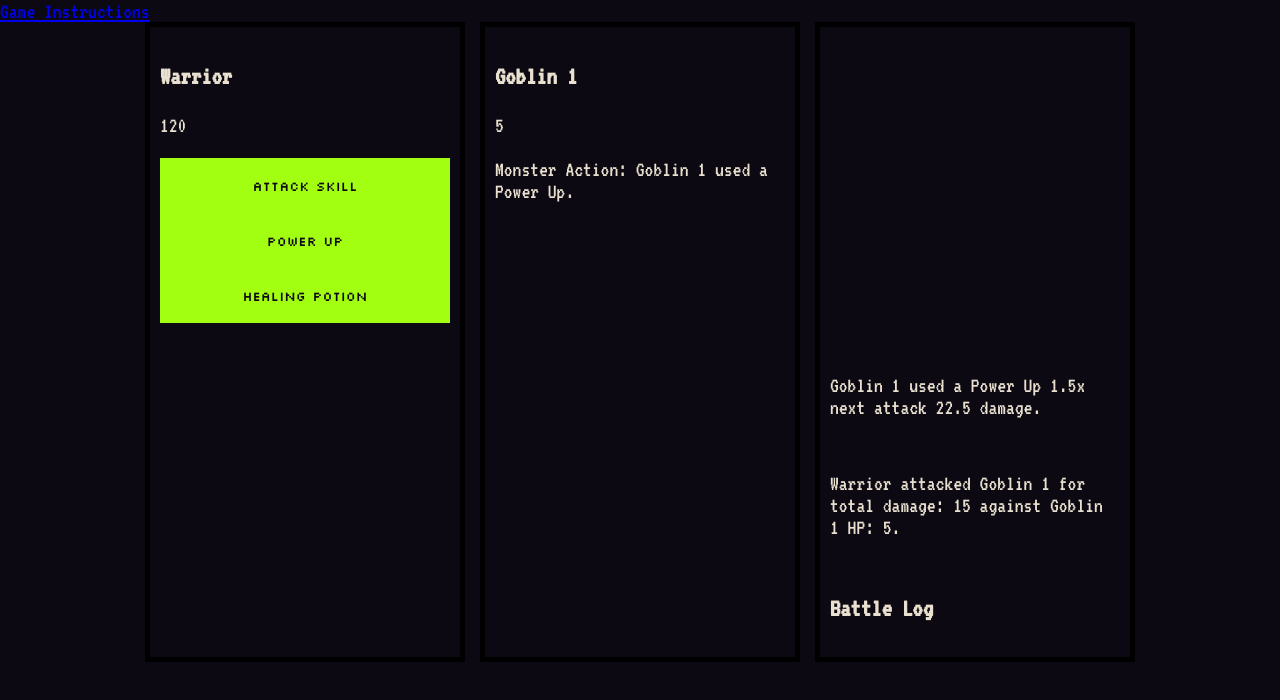
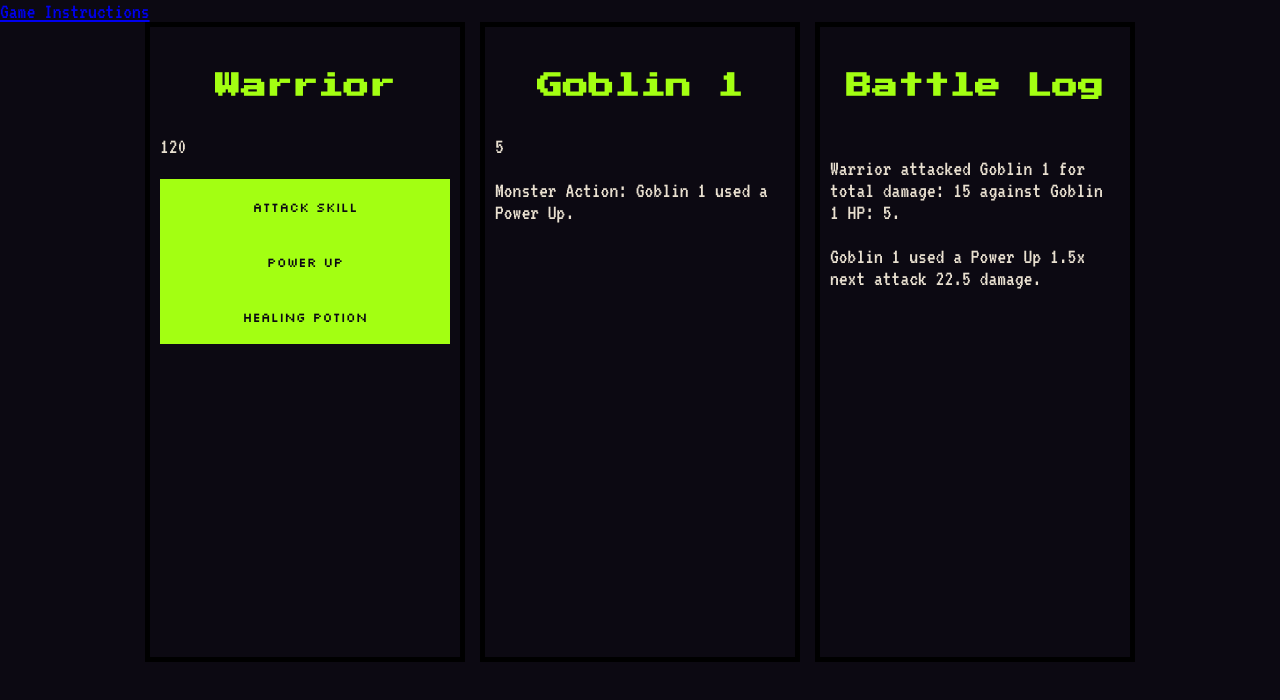
Before and after one commit to MurtadhaFateel/GoblinCrypt, a plain HTML site: page index.html in a window 1280 px wide. Both pictures are taken after a click on the button "Attack Skill". Drawn offline with Linux system fonts and the light colour scheme.

Commit message:
added battlelog messages in HTML + Update cache el in JS & created an auto scroll function in JS

```diff
--- a/css/gamestyle.css
+++ b/css/gamestyle.css
@@ -45,6 +45,13 @@ body {
   font-size: 22px;
 }
 
+h1, h2, h3 {
+  font-family: var(--font-heading);
+  line-height: 1.8;
+  color: var(--toxic);
+  text-align: center;
+}
+
 button {
   background: var(--toxic);
   color: var(--bg-main);
@@ -72,8 +79,6 @@ button:hover {
     justify-content: center;
     min-width: 75vw;
 }
-
-/*  */
 .display {
     border: 5px solid black;
     padding: 10px;
@@ -85,8 +90,16 @@ button:hover {
 }
 
 #battleLog {
-    overflow: auto;
+    overflow: hidden;
+}
+
+#battleLogMessages {
+    height: 65vh;
+    overflow-y: auto;
+    overflow-x: hidden;
     scrollbar-width: none;
-    display: flex;
-    flex-direction: column-reverse;
 }
+
+#battleLogMessages::-webkit-scrollbar {
+    display: none;
+}
--- a/index.html
+++ b/index.html
@@ -38,6 +38,8 @@
 
         <div id="battleLog" class="display">
             <h3>Battle Log</h3>
+
+            <div id="battleLogMessages"></div>
         </div>
     </main>
 </body>
--- a/js/app.js
+++ b/js/app.js
@@ -18,7 +18,7 @@ let monsterHPEl = document.querySelector('#monsterHP')
 let monsterActionDisplayEl = document.querySelector('#monsterActionDisplay')
 
 //Battle Log
-let battleLogEl = document.querySelector('#battleLog')
+let battleLogEl = document.querySelector('#battleLogMessages')
 
 //*************************************************** Variables ***************************************************
 //Game is not over
@@ -298,6 +298,8 @@ const checkBattleEnded = () => {
 
         //Display Player defeat message to battle log
         battleLogEl.innerHTML += `<p>${player.getName()} has been defeated!</p>`
+        //Auto scroll to show latest battle log
+        battleLogMsgScroll()
         return
     }
 
@@ -308,6 +310,8 @@ const checkBattleEnded = () => {
 
         //Display that this monster was defeated in the battle log
         battleLogEl.innerHTML += `<p>${monster.getName()} has been defeated!</p>`
+        //Auto scroll to show latest battle log
+        battleLogMsgScroll()
 
         //Check if there are remaining Monsters in the Monsters Array
         if(currentMonsterIndex < monsters.length - 1) {
@@ -319,6 +323,8 @@ const checkBattleEnded = () => {
             monsterActionDisplayEl.textContent = `${getCurrentMonster().getName()} is waiting for your move.`
             //Display the next Monster in the battle log
             battleLogEl.innerHTML += `<p>${getCurrentMonster().getName()} has spawned!</p>`
+            //Auto scroll to show latest battle log
+            battleLogMsgScroll()
         } else {
             //No remaining Monsters are available and Player has won - Game Over - battle has ended
             gameOver = true
@@ -326,6 +332,8 @@ const checkBattleEnded = () => {
             setPlayerActionBtnDisabled(true)
             //Victory message to battle log
             battleLogEl.innerHTML += `<p>You have defeated every monster, Victory!</p>`
+            //Auto scroll to show latest battle log
+            battleLogMsgScroll()
         }
     }
 }
@@ -384,23 +392,31 @@ const handleMonsterTurn = () => {
                     monsterActionDisplayEl.textContent = `${monster.getName()} used a powered up attack`
                     //Add Comment Here ***********
                     battleLogEl.innerHTML += `<p>${monster.getName()} used a powered up attack on ${player.getName()} for total damage: ${monsterDmg} against ${player.getName()} HP: ${player.getHP()}.</p>`
+                    //Auto scroll to show latest battle log
+                    battleLogMsgScroll()
                 } else {
                     //Display Monster Normal Attack
                     monsterActionDisplayEl.textContent = `${monster.getName()} attacked.`
                     //Add Comment Here ***********
                     battleLogEl.innerHTML +=`<p>${monster.getName()} attacked ${player.getName()} for total damage: ${monsterDmg} against ${player.getName()} HP: ${player.getHP()}.</p>`
+                    //Auto scroll to show latest battle log
+                    battleLogMsgScroll()
                 }
             } else if (monsterActionType === 'powerUp') {
                 //Display Monster Power Up
                 monsterActionDisplayEl.textContent = `${monster.getName()} used a Power Up.`
                 //Add Comment Here ***********
                 battleLogEl.innerHTML += `<p>${monster.getName()} used a Power Up ${monster.getPowerUp()}x next attack ${monster.getPoweredUpAttackDmg()} damage.</p>`
+                //Auto scroll to show latest battle log
+                battleLogMsgScroll()
 
             } else if (monsterActionType === 'potion') {
                 //Display Monster Healing Potion
                 monsterActionDisplayEl.textContent = `${monster.getName()} used a potion.`
                 //Add Comment Here ***********
                 battleLogEl.innerHTML += `<p>${monster.getName()} healed ${monster.getPotion()} HP with potion. Current HP: ${monster.getHP()}.</p>`
+                //Auto scroll to show latest battle log
+                battleLogMsgScroll()
             }
 
         } else {
@@ -409,6 +425,8 @@ const handleMonsterTurn = () => {
 
             //Display Monster's inactivity in battle log
             battleLogEl.innerHTML += `<p>${monster.getName()} could not act this turn.</p>`
+            //Auto scroll to show latest battle log
+            battleLogMsgScroll()
         }
 
         //Check if battle has ended after Monster's turn
@@ -460,17 +478,25 @@ const handlePlayerTurn = (actionType) => {
 
             //Display battle log Player Powered Up Attack
             battleLogEl.innerHTML += `<p>${player.getName()} used a powered up attack on ${monster.getName()} for total damage: ${playerDmg} against ${monster.getName()} HP: ${monster.getHP()}.</p>`
+            //Auto scroll to show latest battle log
+            battleLogMsgScroll()
         } else {
             //Display battle log Player Normal Attack
             battleLogEl.innerHTML += `<p>${player.getName()} attacked ${monster.getName()} for total damage: ${playerDmg} against ${monster.getName()} HP: ${monster.getHP()}.</p>`
+            //Auto scroll to show latest battle log
+            battleLogMsgScroll()
         }
 
     } else if (actionType === 'powerUp') {
         //Display battle log Player used Power Up for next Attack
         battleLogEl.innerHTML += `<p>${player.getName()} used a Power Up ${player.getPowerUp()}x next attack ${player.getPoweredUpAttackDmg()} damage.</p>`
+        //Auto scroll to show latest battle log
+        battleLogMsgScroll()
     } else if (actionType === 'potion') {
         //Display battle log Player used Healing Potion
         battleLogEl.innerHTML += `<p>${player.getName()} healed ${player.getPotion()} HP with potion. Current HP: ${player.getHP()}.</p>`
+        //Auto scroll to show latest battle log
+        battleLogMsgScroll()
     }
 
     //Check if battle has ended after Player's action
@@ -483,6 +509,12 @@ const handlePlayerTurn = (actionType) => {
             handleMonsterTurn()
         }
     }
+}
+
+//Function: Auto-Scroll Battle Log Messages
+const battleLogMsgScroll = () => {
+    //Auto scroll to the bottom to show latest battle log message
+    battleLogEl.scrollTop = battleLogEl.scrollHeight
 }
 
 //************************************ Event Listeners ************************************
```
